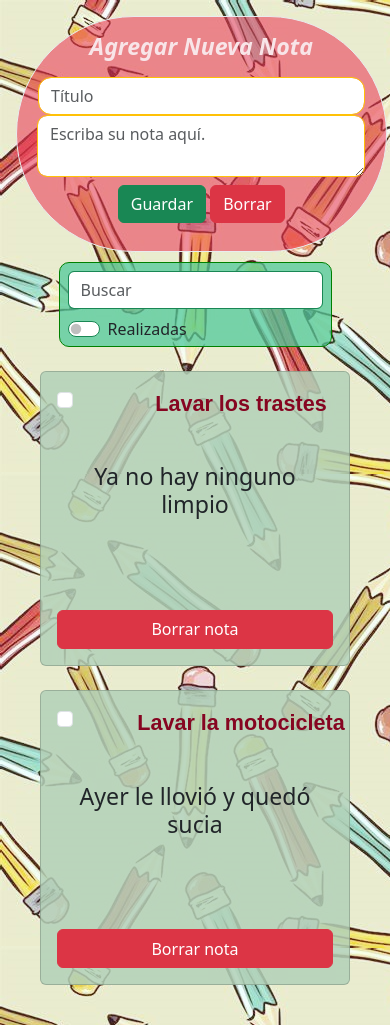
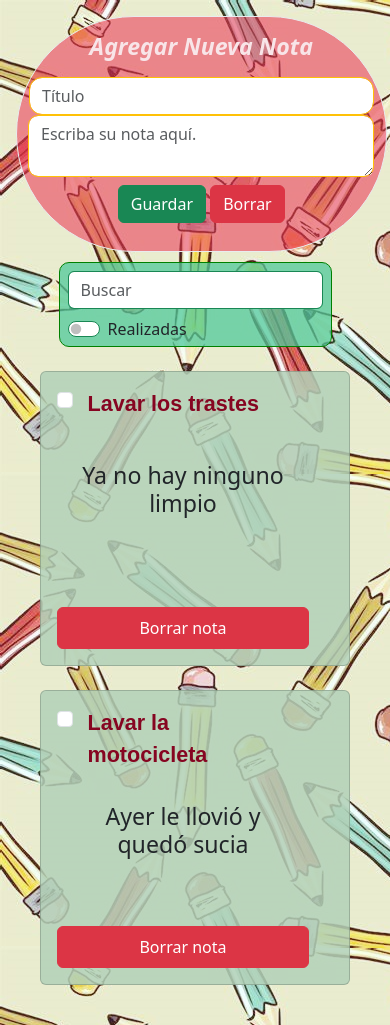
Before and after one commit to Mirnamz4/MirnaMendozaEjerciciosCiclos, a plain HTML site: page EVENTOS/Ejercicio3.html in a window 390 px wide. Drawn offline with nearby package versions, Linux system fonts and the light colour scheme.

Commit message:
Responsive

```diff
--- a/EVENTOS/Ejercicio3.css
+++ b/EVENTOS/Ejercicio3.css
@@ -25,16 +25,13 @@ padding: 0;
     background-color: rgba(178, 209, 184, 0.856);
 }
 #texto{
-    width: 20rem;
+    width: 94%;
     font-weight: 900;
     font-family:Arial, Helvetica, sans-serif;
     color: rgb(134, 5, 33);
 }
-#boton{
-    height: 3rem;
-}
 #borrarNota{
-    height: 15%;
+    height: 5vh;
     align-self: flex-end;
 }
 #nohaynotas{
@@ -59,7 +56,7 @@ padding: 0;
         width: 60vw;
     }
 }
-@media (min-width:320px) and (max-width:514px){
+@media (min-width:396px) and (max-width:514px){
     #inter{
         height: 28vh;
         width: 95vw;
@@ -80,3 +77,23 @@ padding: 0;
         width: 70vw;
     }
 }
+@media (max-width: 395px){
+    #inter{
+        height: 28vh;
+        width: 95vw;
+    }
+    #nota{
+        width: 60%;
+        border-radius: 10px;
+    }
+    #titulo{
+        width: 60%;
+        border-radius: 13px;
+    }
+    #buscadoresCSS{
+        width: 70vw;
+    }
+    #texto{
+        text-align: start;
+    }
+}
--- a/EVENTOS/Ejercicio3.js
+++ b/EVENTOS/Ejercicio3.js
@@ -125,13 +125,13 @@ function crearTarjeta(array) {
 
         tarjeta.innerHTML =
             `
-            <div class="card-body text-center d-flex row">
+            <div class="container-fluid card-body text-center d-flex row">
                 <div class="form-check">
                     <input onclick="marcarRealizada(${i})" id="check${i}" class="form-check-input check" type="checkbox" ${array[i].realizada ? "checked" : ""} value="" id="flexCheckChecked" >
                     <label class="form-check-label fs-4" id=texto for="flexCheckChecked">${array[i].titulo}</label>
                 </div>
                 <h3 id="tum${i}">${array[i].texto}</h3>
-                <button type="button" class="btn btn-danger" id=borrarNota onclick="borrarNota(${i})" id="borrarN">Borrar nota</button>
+                <button type="button" class="btn btn-danger" id=borrarNota onclick="borrarNota(${i})">Borrar nota</button>
             </div>
    `
 
```
